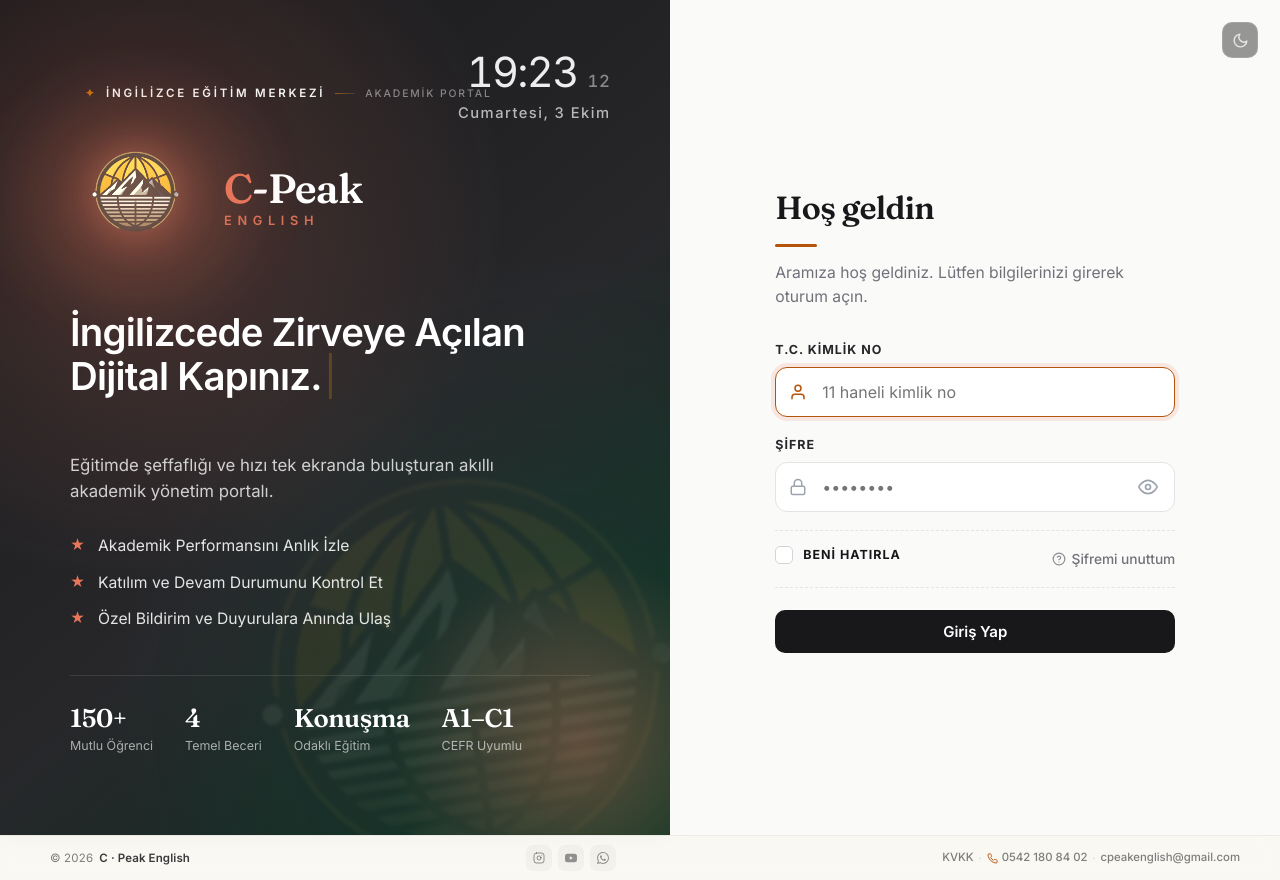
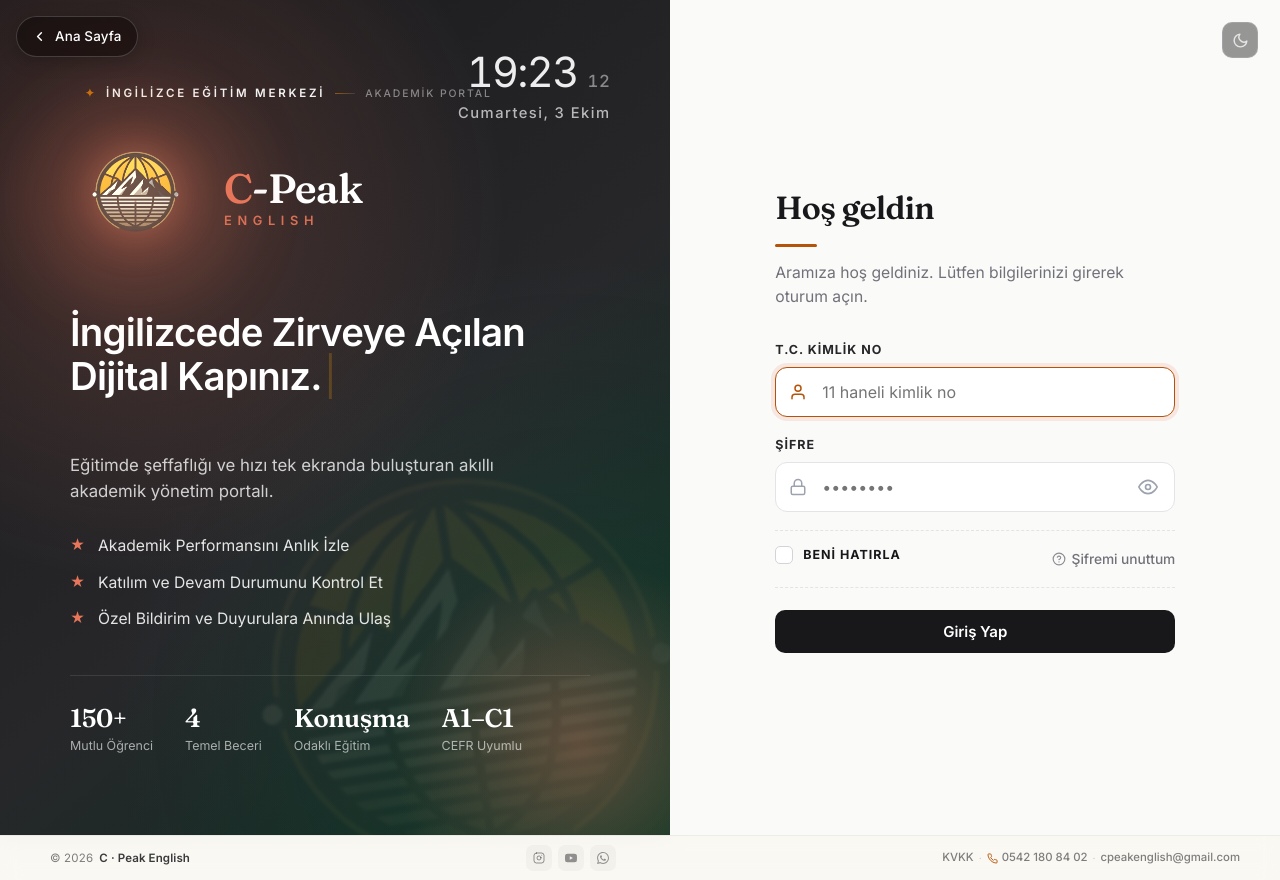
Before and after one commit to salonvestel99-cyber/cpeak-panel, a Flask app: page /giris in a window 1280 px wide. Run offline with Flask 3, Linux system fonts and the light colour scheme; some libraries are stand-ins or nearby versions.

Commit message:
feat(login): ana sayfaya don butonu eklendi

```diff
--- a/templates/login.html
+++ b/templates/login.html
@@ -2,6 +2,77 @@
 {% block title %}Giriş Yap — C · Peak English{% endblock %}
 {% block body_class %}login-page{% endblock %}
 {% block body %}
+<!-- cpk:back-home -->
+
+<style>
+/* cpk: back-home button on login page */
+.cpk-back-home {
+  position: fixed;
+  top: max(16px, env(safe-area-inset-top));
+  left: max(16px, env(safe-area-inset-left));
+  z-index: 9999;
+  display: inline-flex;
+  align-items: center;
+  gap: 8px;
+  padding: 9px 15px;
+  border-radius: 999px;
+  background: rgba(0, 0, 0, .42);
+  -webkit-backdrop-filter: blur(14px) saturate(160%);
+  backdrop-filter: blur(14px) saturate(160%);
+  border: 1px solid rgba(255, 255, 255, .18);
+  color: #fff;
+  font-family: 'Inter', -apple-system, BlinkMacSystemFont, "Segoe UI", Roboto, sans-serif;
+  font-size: .84rem;
+  font-weight: 500;
+  letter-spacing: .01em;
+  text-decoration: none;
+  cursor: pointer;
+  box-shadow: 0 4px 18px rgba(0, 0, 0, .22);
+  transition: background .18s ease, border-color .18s ease, transform .18s ease;
+}
+.cpk-back-home:hover,
+.cpk-back-home:focus-visible {
+  background: rgba(180, 83, 9, .55);
+  border-color: rgba(180, 83, 9, .85);
+  transform: translateY(-1px);
+  color: #fff;
+  text-decoration: none;
+  outline: none;
+}
+.cpk-back-home:active {
+  transform: translateY(0);
+}
+.cpk-back-home svg {
+  width: 15px;
+  height: 15px;
+  stroke: currentColor;
+  fill: none;
+  stroke-width: 2.4;
+  stroke-linecap: round;
+  stroke-linejoin: round;
+  flex-shrink: 0;
+}
+
+@media (max-width: 768px) {
+  .cpk-back-home {
+    top: max(10px, env(safe-area-inset-top));
+    left: max(10px, env(safe-area-inset-left));
+    padding: 8px 13px;
+    font-size: .78rem;
+    gap: 6px;
+    box-shadow: 0 3px 12px rgba(0, 0, 0, .22);
+  }
+  .cpk-back-home svg {
+    width: 14px;
+    height: 14px;
+  }
+}
+</style>
+<a href="/" class="cpk-back-home" aria-label="Ana sayfaya dön">
+  <svg viewBox="0 0 24 24" aria-hidden="true"><polyline points="15 18 9 12 15 6"></polyline></svg>
+  <span>Ana Sayfa</span>
+</a>
+
 
 <style>
 /* ============================================================
```
